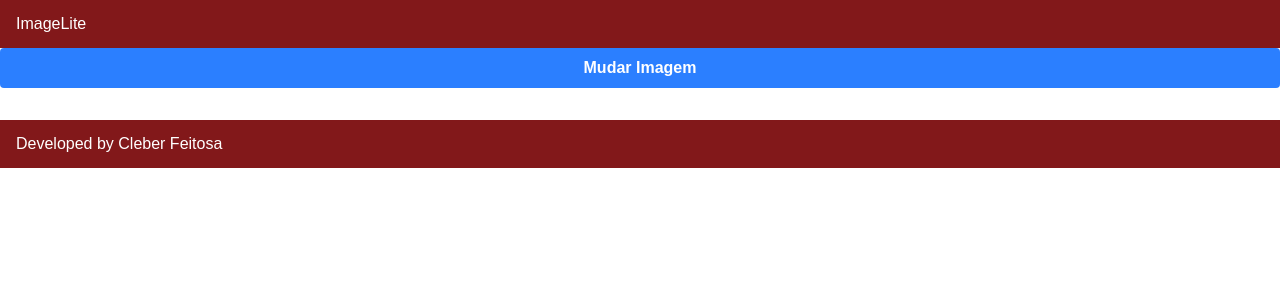
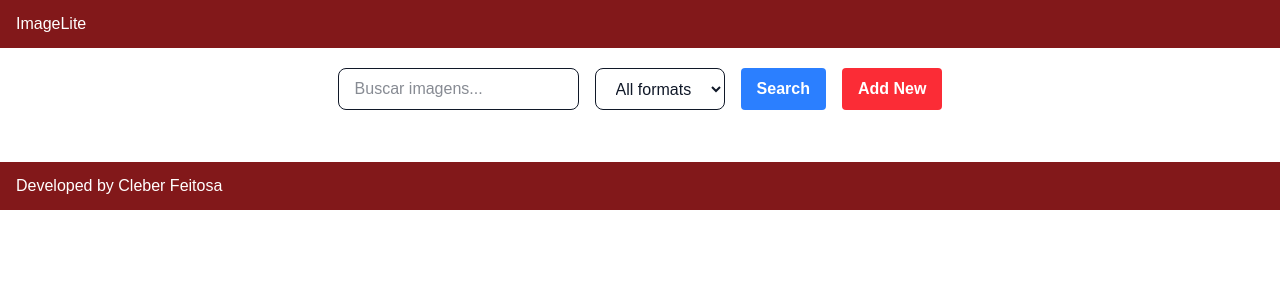
Before and after one commit to Matheus-Matias08/Image, a Next.js app in the folder imagelite/: page /galeria in a window 1280 px wide. Shown: the top 300 px of the page. Built offline with nearby package versions, Linux system fonts and the light colour scheme.

Commit message:
Lógica de busca por nome e tipo

```diff
--- a/imagelite/app/galeria/page.tsx
+++ b/imagelite/app/galeria/page.tsx
@@ -1,54 +1,61 @@
 'use client'
 
-//import { Template } from '../components/Template';
-//import { ImageCard } from '../components/Image';
-import { Template, ImageCard, } from '@/components';
-import { ImageService, useImageService } from '@/resource/service';
+import { Template, ImageCard } from '@/components';
+import { useImageService } from '@/resource/service';
 import { Image } from '@/resource/service';
 import { useState } from 'react';
-
-
-
 
 export default function Galeria() {
 
   const useService = useImageService()
   const [images, setImages] = useState<Image[]>([])
+  const [query, setQuery] = useState<string>('')
+  const [extension, setExtension] = useState<string>('')
 
   async function searchImages() {
-    const result = await useService.buscar();
+    const result = await useService.buscar(query,extension);
     setImages(result);
-    console.table(result)
+    console.log(query, extension)
   }
 
-  function renderImageCard(image: Image ) {
+  function renderImageCard(image: Image) {
     return (
-      <ImageCard imageName = {image.name}
-                 imageUrl={image.url}
-                 imageSize = {image.size}
-                 uploadDate={image.uploadDate} />
+      <ImageCard
+        key={image.url}
+        imageName={image.name}
+        imageUrl={image.url}
+        imageSize={image.size}
+        uploadDate={image.uploadDate}
+      />
     )
   }
 
   function renderImageCards() {
-    //return images.map((image) => renderImageCard(image));
     return images.map(renderImageCard);
   }
 
   return (
+    <Template>
+      <section className="flex flex-col items-center justify-center my-5">
+            <div className="flex space-x-4">
+              <input type="text"
+              onChange={(e) => setQuery(e.target.value)}
+              className="border px-4 py-2 rounded-lg text-gray-900" placeholder="Buscar imagens..." />
+              <select onChange={event => setExtension(event.target.value)} className="border px-4 py-2 rounded-lg text-gray-900">
+                <option value="">All formats</option>
+                <option value="PNG">PNG</option>
+                <option value="JPG">JPG</option>
+                <option value="GIF">GIF</option>
+                <option value="JPEG">JPEG</option>
+              </select>
+              <button className="bg-blue-500 hover:bg-blue-600 text-white font-bold py-2 px-4 rounded" onClick={searchImages}>Search </button>
+              <button className="bg-red-500 hover:bg-red-600 text-white font-bold py-2 px-4 rounded">Add New </button>
+            </div>
+        </section>
 
-    <Template>
-      <button className="bg-blue-500 hover:bg-blue-700 text-white font-bold py-2 px-4 rounded" onClick={searchImages}>
-        Mudar Imagem
-      </button>
-      <section className="grid grid-cols-3 gap-4  p-4">
-
+      <section className="grid grid-cols-3 gap-4 p-4">
         {renderImageCards()}
       </section>
-
-
-
     </Template>
-
   )
 }
--- a/imagelite/app/resource/service.ts
+++ b/imagelite/app/resource/service.ts
@@ -6,8 +6,9 @@
 export class ImageService {
   baseURL: string = 'http://localhost:8080/images';
 
-  async buscar(): Promise<Image[]> {
-    const response = await fetch(this.baseURL);
+  async buscar(query: string = '', extension?: string): Promise<Image[]> {
+    const url = `${this.baseURL}?query=${query || ''}&extension=${extension || ''}`;
+    const response = await fetch(url);
     return await response.json();
   }
 }
```
Also changed, not shown: 2 other files (tests, documents, lock files or other folders).
